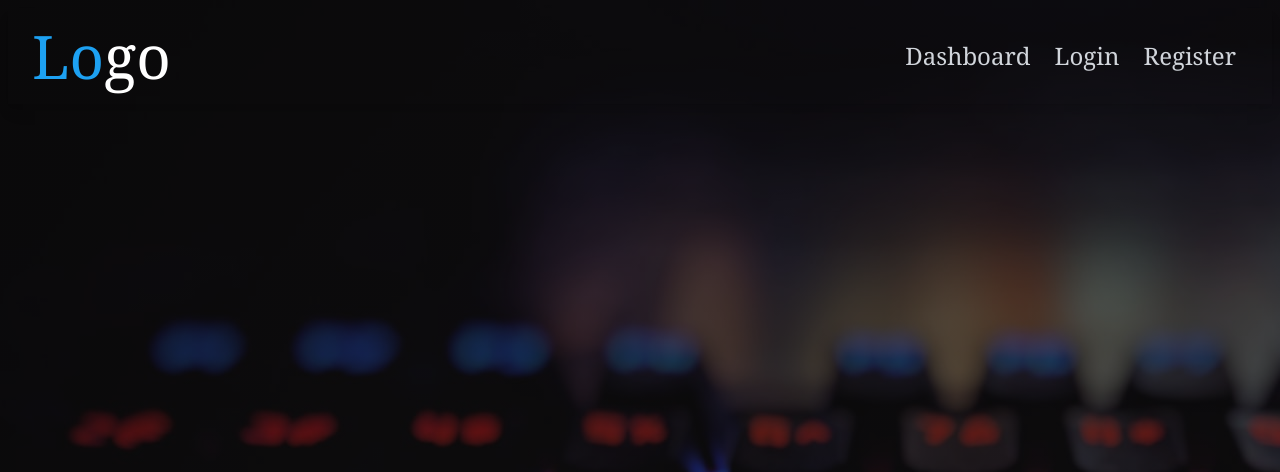
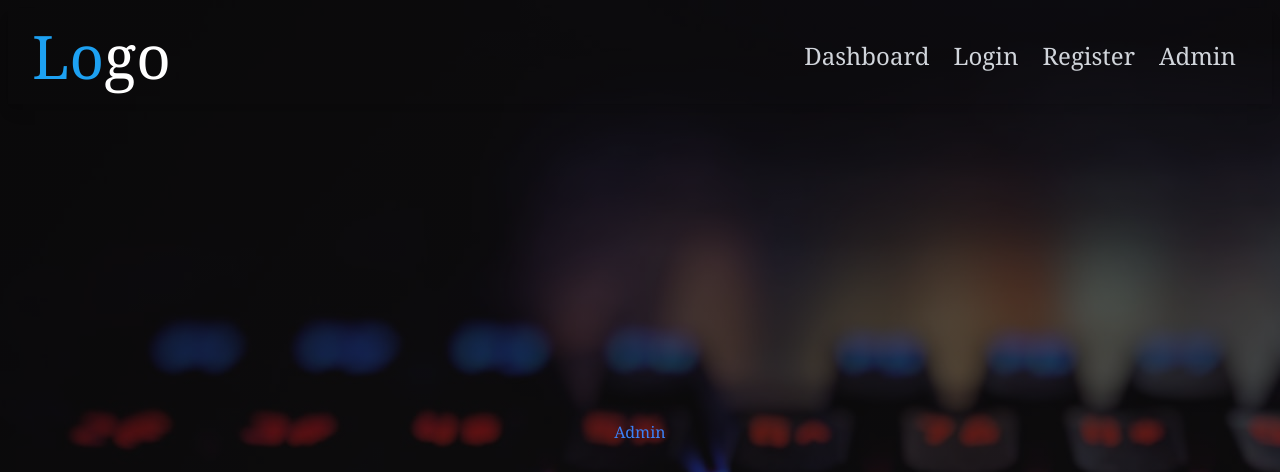
Before and after one commit to Christima-Mary-S/student-opportunity-notifier-frontend, a React (Create React App) app: page /admin in a window 1280 px wide. Shown: the top 472 px of the page. Built offline with nearby package versions, Linux system fonts and the light colour scheme; no server answers.

Commit message:
created admin route

```diff
--- /dev/null
+++ b/src/components/Admin.js
@@ -0,0 +1,5 @@
+import React from "react";
+
+export const Admin = () => {
+  return <div className="text-blue-500">Admin</div>;
+};
--- a/src/components/Home.js
+++ b/src/components/Home.js
@@ -5,6 +5,7 @@ import { Login } from "./Login";
 import { Register } from "./Register";
 import { Dashboard } from "./Dashboard";
 import { HeroText } from "./HeroText";
+import { Admin } from "./Admin";
 
 export const Home = () => {
   return (
@@ -24,6 +25,9 @@ export const Home = () => {
           <Route exact path="/dashboard">
             <Dashboard />
           </Route>
+          <Route exact path="/admin">
+            <Admin />
+          </Route>
         </Switch>
       </div>
     </div>
--- a/src/components/data.js
+++ b/src/components/data.js
@@ -16,4 +16,9 @@ export const links = [
     path: "/register",
     text: "Register",
   },
+  {
+    id: 4,
+    path: "/admin",
+    text: "Admin",
+  },
 ];
```
